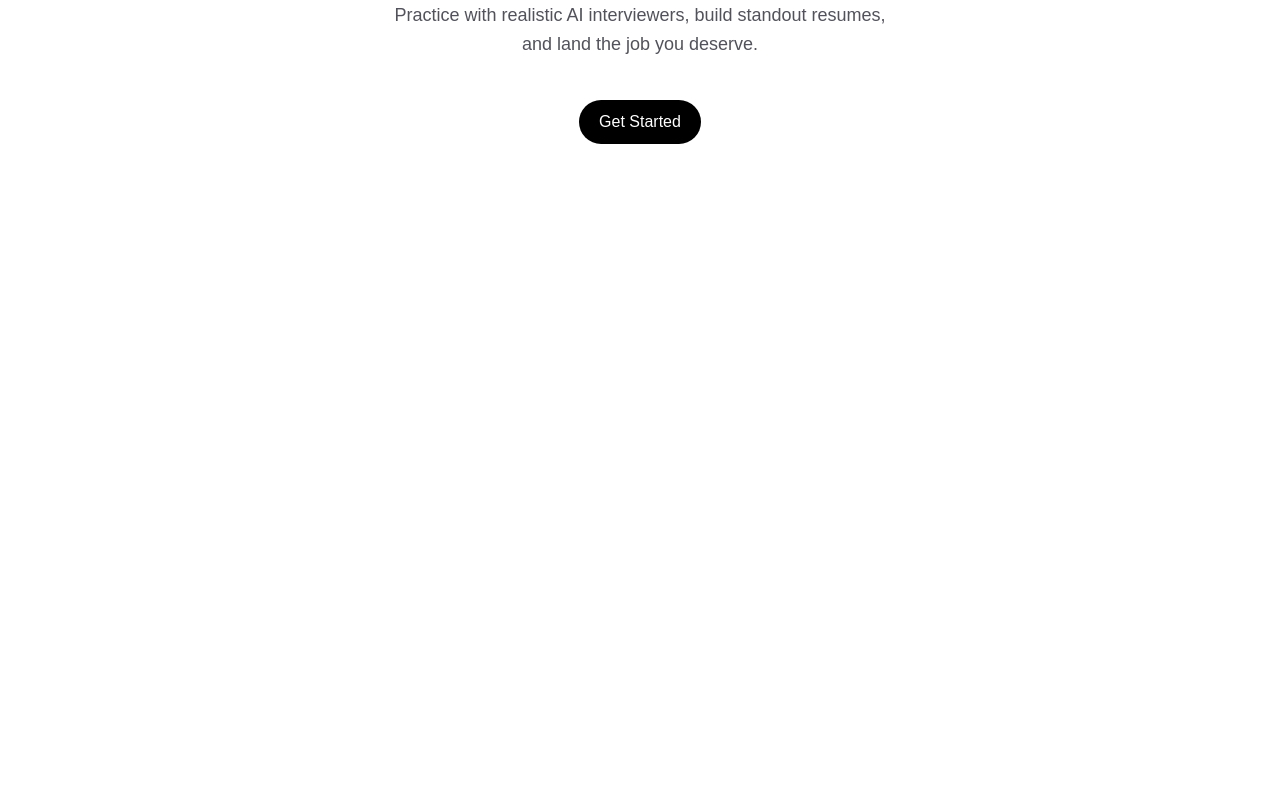
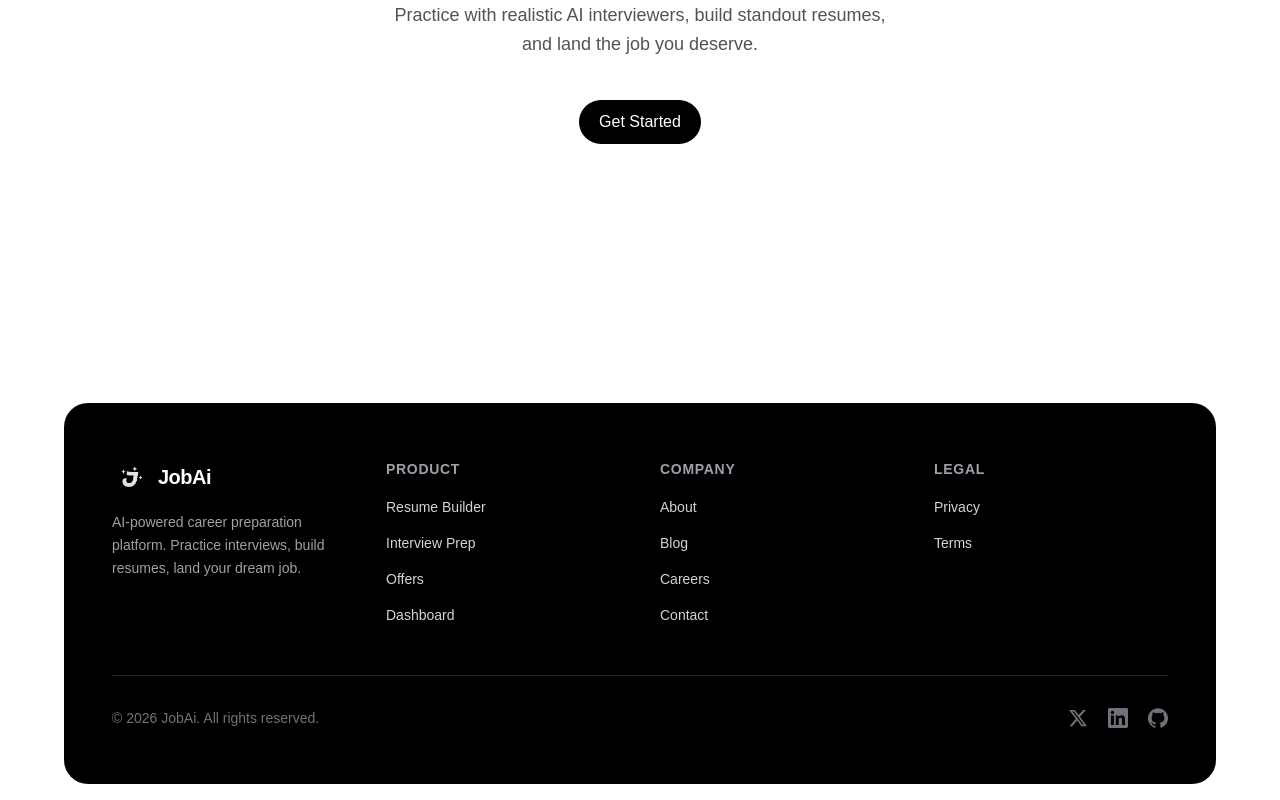
Before and after one commit to I2S9/jobai, a Next.js app: page / in a window 1280 px wide. Shown: the part 387-1187 px from the top of the page. Before the commit the page ends 800 px from the top, so only its background shows below. Built offline with nearby package versions, Linux system fonts and the light colour scheme.

Commit message:
Add Footer component to RootLayout for improved site structure and user experience

```diff
--- a/app/layout.tsx
+++ b/app/layout.tsx
@@ -1,6 +1,7 @@
 import type { Metadata } from "next";
 import { Geist, Geist_Mono } from "next/font/google";
 import { Navbar } from "@/components/ui/Navbar";
+import { Footer } from "@/components/ui/Footer";
 import "./globals.css";
 
 const geistSans = Geist({
@@ -30,6 +31,7 @@
       >
         <Navbar />
         {children}
+        <Footer />
       </body>
     </html>
   );
--- /dev/null
+++ b/components/ui/Footer.tsx
@@ -0,0 +1,120 @@
+import Image from "next/image";
+import Link from "next/link";
+
+const PRODUCT_LINKS = [
+  { label: "Resume Builder", href: "/resume-builder" },
+  { label: "Interview Prep", href: "/interview-prep" },
+  { label: "Offers", href: "/offers" },
+  { label: "Dashboard", href: "/dashboard" },
+];
+
+const COMPANY_LINKS = [
+  { label: "About", href: "/about" },
+  { label: "Blog", href: "/blog" },
+  { label: "Careers", href: "/careers" },
+  { label: "Contact", href: "/contact" },
+];
+
+const LEGAL_LINKS = [
+  { label: "Privacy", href: "/privacy" },
+  { label: "Terms", href: "/terms" },
+];
+
+export function Footer() {
+  return (
+    <footer className="w-full px-4 pb-4">
+      <div className="mx-auto max-w-6xl rounded-3xl bg-black px-8 py-12 lg:px-12 lg:py-14">
+        <div className="grid grid-cols-1 gap-10 sm:grid-cols-2 lg:grid-cols-4">
+          <div className="flex flex-col gap-4">
+            <Link href="/" className="flex items-center gap-2.5">
+              <Image
+                src="/images/logo.png"
+                alt="JobAI"
+                width={36}
+                height={36}
+                className="invert"
+              />
+              <span className="text-xl font-bold tracking-tight text-white">
+                JobAi
+              </span>
+            </Link>
+            <p className="max-w-xs text-sm leading-relaxed text-zinc-400">
+              AI-powered career preparation platform. Practice interviews, build resumes, land your dream job.
+            </p>
+          </div>
+
+          <div>
+            <h3 className="text-sm font-semibold uppercase tracking-wider text-zinc-400">
+              Product
+            </h3>
+            <ul className="mt-4 flex flex-col gap-3">
+              {PRODUCT_LINKS.map((link) => (
+                <li key={link.href}>
+                  <Link
+                    href={link.href}
+                    className="text-sm text-zinc-300 transition-colors hover:text-white"
+                  >
+                    {link.label}
+                  </Link>
+                </li>
+              ))}
+            </ul>
+          </div>
+
+          <div>
+            <h3 className="text-sm font-semibold uppercase tracking-wider text-zinc-400">
+              Company
+            </h3>
+            <ul className="mt-4 flex flex-col gap-3">
+              {COMPANY_LINKS.map((link) => (
+                <li key={link.href}>
+                  <Link
+                    href={link.href}
+                    className="text-sm text-zinc-300 transition-colors hover:text-white"
+                  >
+                    {link.label}
+                  </Link>
+                </li>
+              ))}
+            </ul>
+          </div>
+
+          <div>
+            <h3 className="text-sm font-semibold uppercase tracking-wider text-zinc-400">
+              Legal
+            </h3>
+            <ul className="mt-4 flex flex-col gap-3">
+              {LEGAL_LINKS.map((link) => (
+                <li key={link.href}>
+                  <Link
+                    href={link.href}
+                    className="text-sm text-zinc-300 transition-colors hover:text-white"
+                  >
+                    {link.label}
+                  </Link>
+                </li>
+              ))}
+            </ul>
+          </div>
+        </div>
+
+        <div className="mt-12 flex flex-col items-center justify-between gap-4 border-t border-zinc-800 pt-8 sm:flex-row">
+          <p className="text-sm text-zinc-500">
+            &copy; {new Date().getFullYear()} JobAi. All rights reserved.
+          </p>
+          <div className="flex gap-5">
+            <a href="https://twitter.com" target="_blank" rel="noopener noreferrer" aria-label="Twitter" className="text-zinc-500 transition-colors hover:text-white">
+              <svg className="h-5 w-5" fill="currentColor" viewBox="0 0 24 24"><path d="M18.244 2.25h3.308l-7.227 8.26 8.502 11.24H16.17l-5.214-6.817L4.99 21.75H1.68l7.73-8.835L1.254 2.25H8.08l4.713 6.231zm-1.161 17.52h1.833L7.084 4.126H5.117z" /></svg>
+            </a>
+            <a href="https://linkedin.com" target="_blank" rel="noopener noreferrer" aria-label="LinkedIn" className="text-zinc-500 transition-colors hover:text-white">
+              <svg className="h-5 w-5" fill="currentColor" viewBox="0 0 24 24"><path d="M20.447 20.452h-3.554v-5.569c0-1.328-.027-3.037-1.852-3.037-1.853 0-2.136 1.445-2.136 2.939v5.667H9.351V9h3.414v1.561h.046c.477-.9 1.637-1.85 3.37-1.85 3.601 0 4.267 2.37 4.267 5.455v6.286zM5.337 7.433a2.062 2.062 0 01-2.063-2.065 2.064 2.064 0 112.063 2.065zm1.782 13.019H3.555V9h3.564v11.452zM22.225 0H1.771C.792 0 0 .774 0 1.729v20.542C0 23.227.792 24 1.771 24h20.451C23.2 24 24 23.227 24 22.271V1.729C24 .774 23.2 0 22.222 0h.003z" /></svg>
+            </a>
+            <a href="https://github.com" target="_blank" rel="noopener noreferrer" aria-label="GitHub" className="text-zinc-500 transition-colors hover:text-white">
+              <svg className="h-5 w-5" fill="currentColor" viewBox="0 0 24 24"><path d="M12 .297c-6.63 0-12 5.373-12 12 0 5.303 3.438 9.8 8.205 11.385.6.113.82-.258.82-.577 0-.285-.01-1.04-.015-2.04-3.338.724-4.042-1.61-4.042-1.61C4.422 18.07 3.633 17.7 3.633 17.7c-1.087-.744.084-.729.084-.729 1.205.084 1.838 1.236 1.838 1.236 1.07 1.835 2.809 1.305 3.495.998.108-.776.417-1.305.76-1.605-2.665-.3-5.466-1.332-5.466-5.93 0-1.31.465-2.38 1.235-3.22-.135-.303-.54-1.523.105-3.176 0 0 1.005-.322 3.3 1.23.96-.267 1.98-.399 3-.405 1.02.006 2.04.138 3 .405 2.28-1.552 3.285-1.23 3.285-1.23.645 1.653.24 2.873.12 3.176.765.84 1.23 1.91 1.23 3.22 0 4.61-2.805 5.625-5.475 5.92.42.36.81 1.096.81 2.22 0 1.606-.015 2.896-.015 3.286 0 .315.21.69.825.57C20.565 22.092 24 17.592 24 12.297c0-6.627-5.373-12-12-12" /></svg>
+            </a>
+          </div>
+        </div>
+      </div>
+    </footer>
+  );
+}
```
